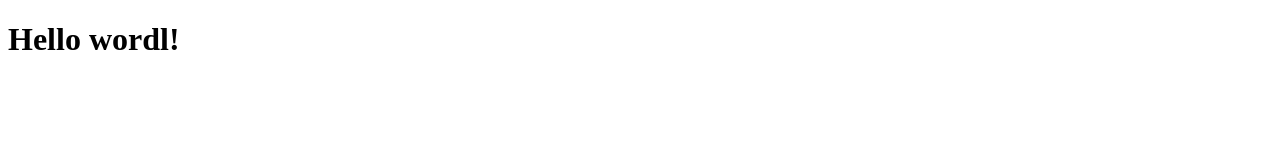
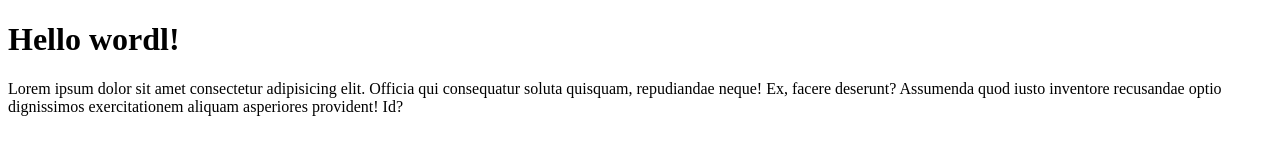
Before and after one commit to andrisyahputra/andri-test-temote, a plain HTML site: page index.html in a window 1280 px wide. Drawn offline with Linux system fonts and the light colour scheme.

Commit message:
menambahkan status

```diff
--- a/index.html
+++ b/index.html
@@ -10,6 +10,9 @@
 
 <body>
     <h1>Hello wordl!</h1>
+    <p>Lorem ipsum dolor sit amet consectetur adipisicing elit. Officia qui consequatur soluta quisquam, repudiandae
+        neque! Ex, facere deserunt? Assumenda quod iusto inventore recusandae optio dignissimos exercitationem aliquam
+        asperiores provident! Id?</p>
 </body>
 
 </html>
```
